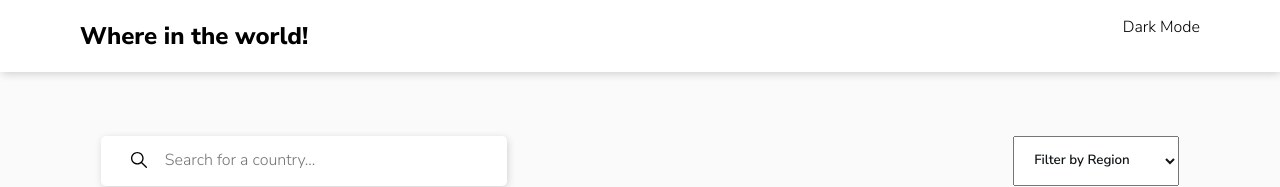
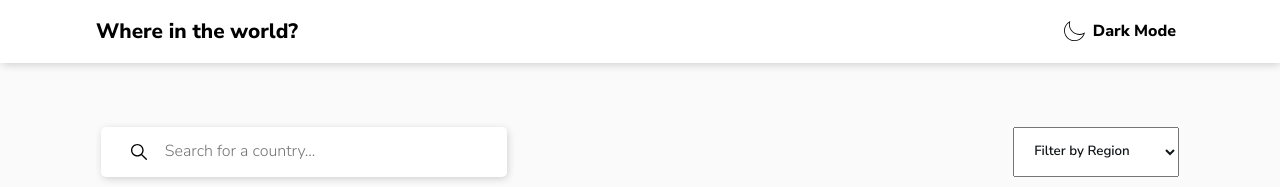
Before and after one commit to Stack-Peter/FrontEnd-Mentor009, a React (Create React App) app: page / in a window 1280 px wide. Shown: the top 187 px of the page. Built offline with nearby package versions, Linux system fonts and the light colour scheme; no server answers.

Commit message:
some fixes v2

```diff
--- a/src/Components/Countries.css
+++ b/src/Components/Countries.css
@@ -2,7 +2,7 @@
   display: flex;
   flex-wrap: wrap;
   justify-content: space-around;
-  margin: 6rem 4rem 0 4rem;
+  margin: 3rem 4rem 0 4rem;
 }
 
 .Country {
--- a/src/Components/Filter.css
+++ b/src/Components/Filter.css
@@ -19,12 +19,6 @@ input {
   outline: none;
 }
 
-input::before {
-  background: url("../icons/search.svg") no-repeat center;
-  width: 10px;
-  height: 10px;
-}
-
 input::placeholder {
   font-size: 1rem;
 }
@@ -33,7 +27,7 @@ form img {
   width: 1rem;
   position: absolute;
   left: 8.2rem;
-  top: 9.5rem;
+  top: 9rem;
 }
 
 form select {
@@ -41,3 +35,8 @@ form select {
   font-weight: 600;
   color: hsl(200, 15%, 8%);
 }
+
+select,
+option {
+  font-weight: 600;
+}
--- a/src/Components/Filter.js
+++ b/src/Components/Filter.js
@@ -31,7 +31,7 @@ const Filter = () => {
                 onChange={handleSelect}
                 id='countries'
                 value={optionVal}>
-                <option value="none">Filter by Region</option>
+                <option value="">Filter by Region</option>
                 <option value="Africa">Africa</option>
                 <option value="Americas">Americas</option>
                 <option value="Asia">Asia</option>
--- a/src/Components/Nav.css
+++ b/src/Components/Nav.css
@@ -1,11 +1,31 @@
 .nav {
   display: flex;
   justify-content: space-between;
-  padding: 0 5rem;
+  padding: 0 6rem;
   -webkit-box-shadow: 1px 2px 9px -1px rgba(0, 0, 0, 0.2);
   box-shadow: 1px 2px 9px -1px rgba(0, 0, 0, 0.2);
   background: white;
+  align-items: center;
 }
 nav {
   font-family: "Nunito Sans", sans-serif;
 }
+
+h2 {
+  font-size: 1.3rem;
+}
+
+nav p {
+  font-weight: bold;
+}
+
+nav div.svg {
+  display: flex;
+  flex-wrap: nowrap;
+  min-width: 7.5rem;
+}
+
+div.svg img {
+  max-width: 1.3rem;
+  margin-right: 0.5rem;
+}
--- a/src/Components/Nav.js
+++ b/src/Components/Nav.js
@@ -1,11 +1,15 @@
 import React from 'react'
+import svg from '../icons/moon.svg'
 import css from './Nav.css'
 
 const Nav = () => {
     return (
         <nav className="nav">
-            <h2>Where in the world!</h2>
-            <p>Dark Mode</p>
+            <div><h2>Where in the world?</h2></div>
+            <div className='svg'>
+                <img src={svg} />
+                <p>Dark Mode</p>
+            </div>
         </nav>
     )
 }
--- a/src/GlobalContext.js
+++ b/src/GlobalContext.js
@@ -7,6 +7,7 @@ export const GlobalStorage = ({ children }) => {
     const [filterItens, setFilterItens] = React.useState(false)
     const [inputVal, setInputVal] = React.useState('')
     const [optionVal, setOptionVal] = React.useState('')
+    const [darkMod, setDarkMod] = React.useState(false)
     const regexp = new RegExp(inputVal, "gi")
     React.useEffect(() => {
         fetch('https://restcountries.com/v2/all')
@@ -24,7 +25,9 @@ export const GlobalStorage = ({ children }) => {
                 setInputVal,
                 optionVal,
                 setOptionVal,
-                regexp
+                regexp,
+                darkMod,
+                setDarkMod
             }}>
             {children}
         </GlobalContext.Provider>
```
Also changed, not shown: src/icons/moon.svg (added).
